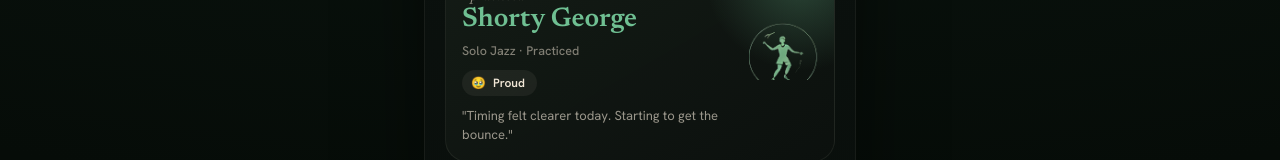
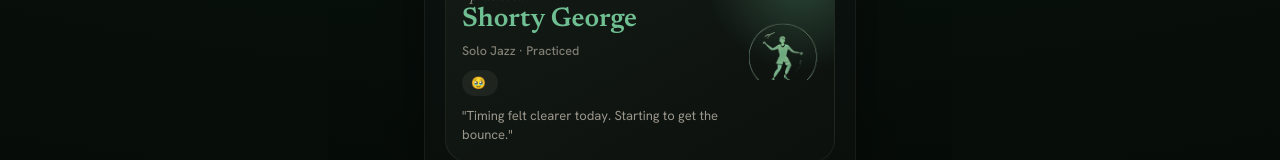
Before and after one commit to estherwyl/swingo-for-swing-dancers, a React (Vite) app: page / in a window 1280 px wide. Shown: the part 434-594 px from the top of the page. Built offline with nearby package versions, Linux system fonts and the light colour scheme.

Commit message:
Show saved moods as emoji only

```diff
--- a/src/main.jsx
+++ b/src/main.jsx
@@ -534,9 +534,8 @@ function JournalCard({ entry, openMenuId, setOpenMenuId, onOpen, onDelete }) {
           {family.label} · {status.short}
         </p>
         {moods.length > 0 && (
-          <span className="mood-chip">
+          <span className="mood-chip" aria-label={moods.map((mood) => mood.label).join(', ')}>
             <span aria-hidden="true">{moods.map((mood) => mood.emoji).join(' ')}</span>
-            {moods.map((mood) => mood.label).join(', ')}
           </span>
         )}
         {entry.note && <p className="note-preview">"{entry.note}"</p>}
@@ -844,9 +843,9 @@ function SuccessStep({ checkin, bank, setView, startCheckin, setCheckin }) {
       <p className="success-sub">
         {family.label} · {status.label}
         {moods.length > 0 && (
-          <>
-            <span aria-hidden="true">{moods.map((mood) => mood.emoji).join(' ')}</span> {moods.map((mood) => mood.label).join(', ')}
-          </>
+          <span aria-label={moods.map((mood) => mood.label).join(', ')}>
+            <span aria-hidden="true">{moods.map((mood) => mood.emoji).join(' ')}</span>
+          </span>
         )}
       </p>
       <p className="success-count"><b>{bank.length}</b> moves collected this year</p>
```
